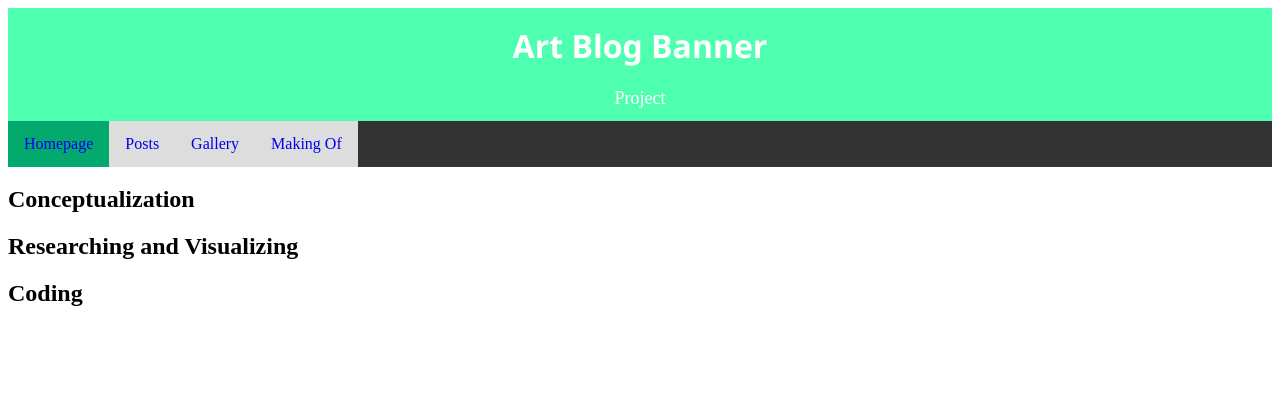
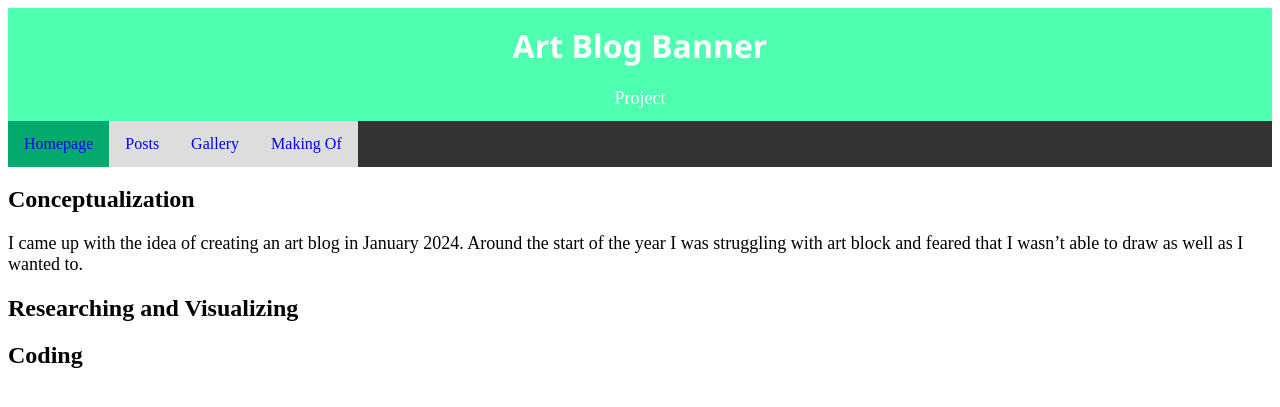
Before and after one commit to LC-C00262339/lc-c00262339.github.io, a Jekyll site: the page built from bundle/makingof.md, in a window 1280 px wide. Shown: the top 407 px of the page. Built offline with Jekyll 4.4.1, drawn with Linux system fonts in a browser that asks for light colours.

Commit message:
General status save

```diff
--- a/bundle/makingof.md
+++ b/bundle/makingof.md
@@ -5,6 +5,8 @@ layout: default
 
 <h2>Conceptualization</h2>
 
+I came up with the idea of creating an art blog in January 2024. Around the start of the year I was struggling with art block and feared that I wasn't able to draw as well as I wanted to.
+
 <h2>Researching and Visualizing</h2>
 
 <h2>Coding</h2>
```
